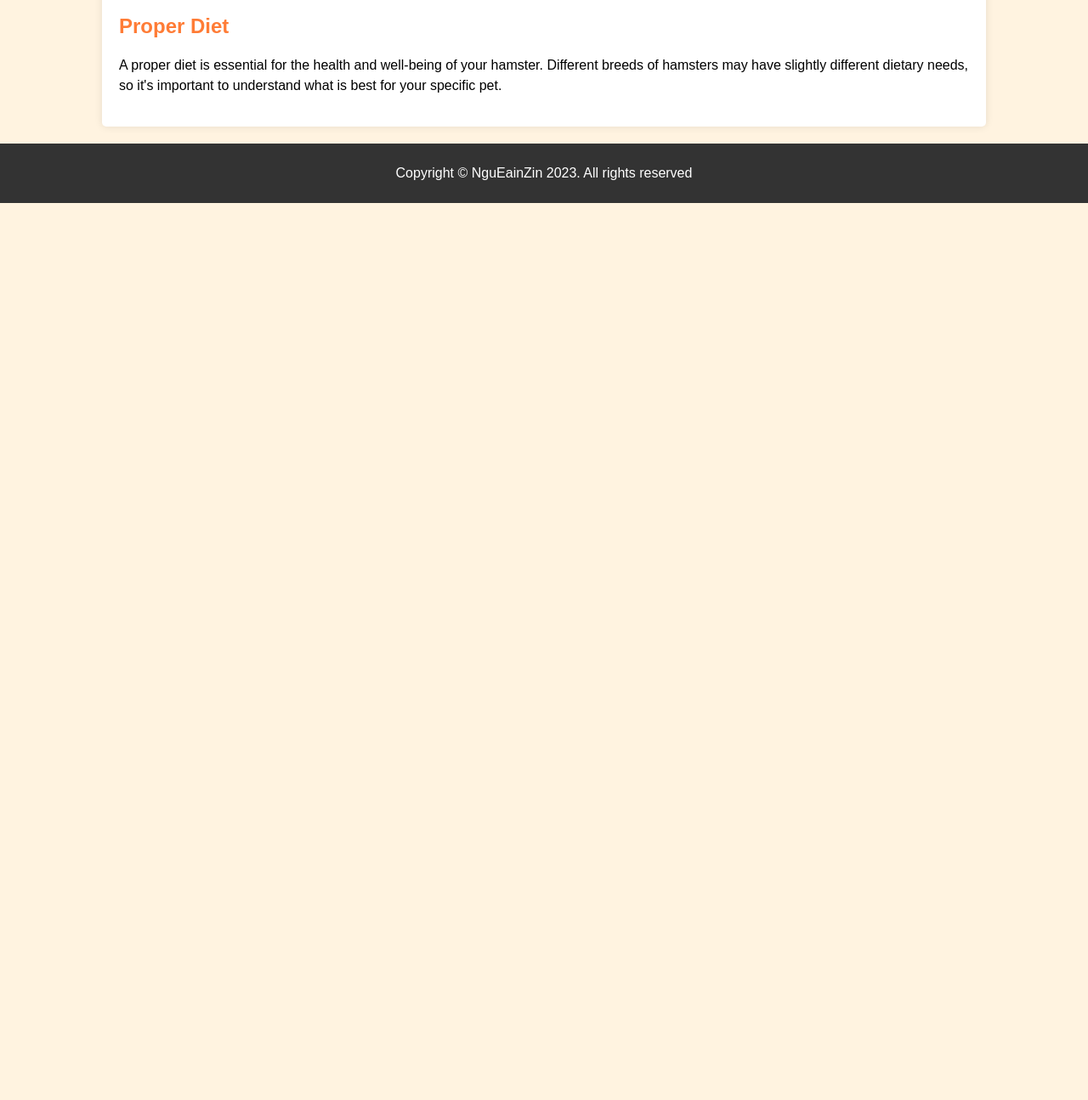
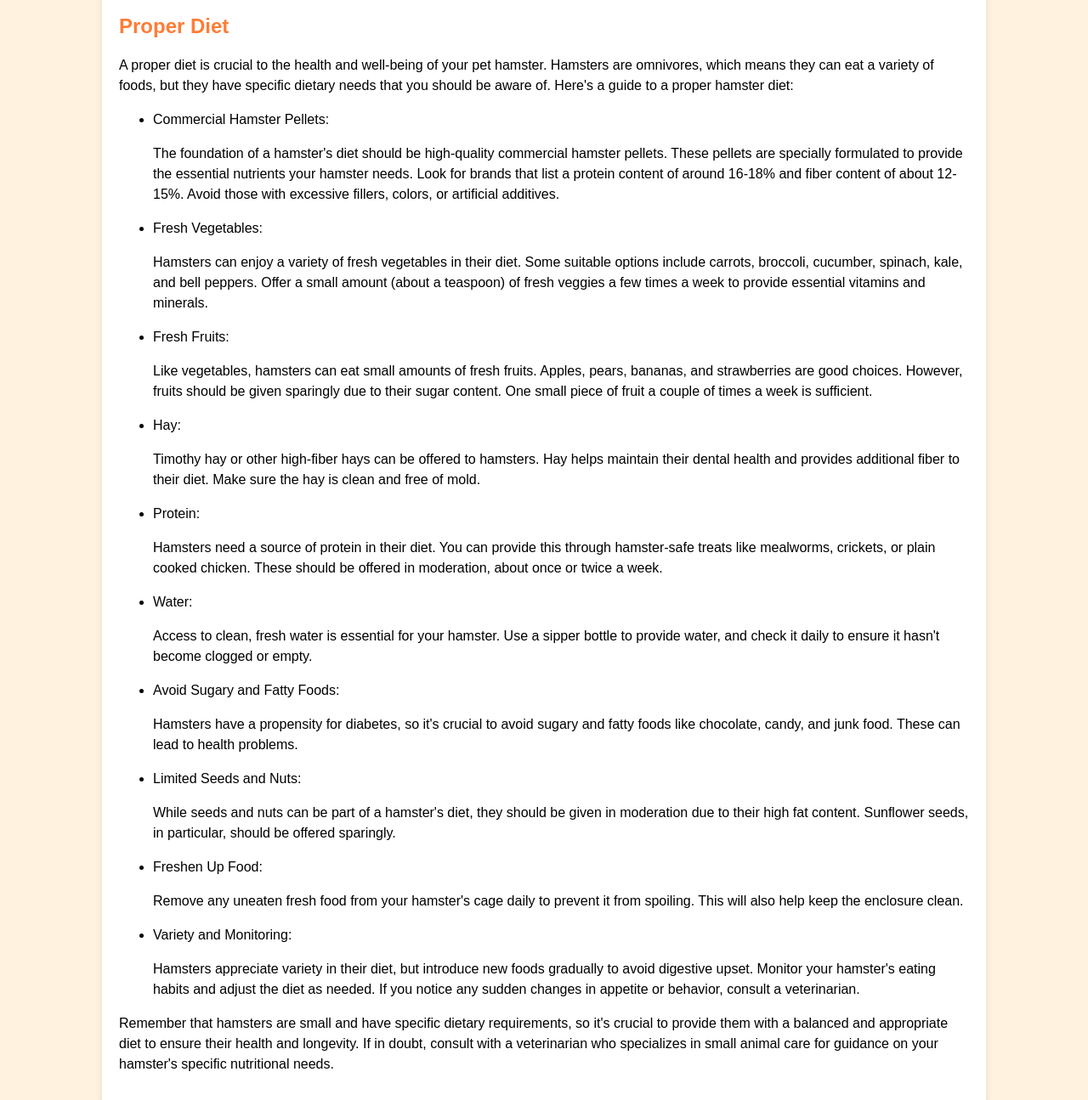
Before and after one commit to williamKhine/hamster-website, a plain HTML site: page hamsterCare.html in a window 1280 px wide. Shown: the part 2245-3540 px from the top of the page at 85% size. Before the commit the page ends 2484 px from the top, so only its background shows below. Drawn offline with Linux system fonts and the light colour scheme.

Commit message:
diet section content

```diff
--- a/hamsterCare.html
+++ b/hamsterCare.html
@@ -196,13 +196,35 @@
             <section id="diet" class="content-section">
                 <h2 class="section-title">Proper Diet</h2>
                 <article>
-                    <p class="content-paragraph">A proper diet is essential for the health and well-being of your
-                        hamster. Different breeds of hamsters may have slightly different dietary needs, so it's
-                        important to understand what is best for your specific pet.</p>
+                    <p class="content-paragraph">A proper diet is crucial to the health and well-being of your pet hamster. Hamsters are omnivores, which means they can eat a variety of foods, but they have specific dietary needs that you should be aware of. Here's a guide to a proper hamster diet:</p>
+                    <ul class="content-paragraph">
+                        <li class="subsection">Commercial Hamster Pellets:</li>
+                            <p>The foundation of a hamster's diet should be high-quality commercial hamster pellets. These pellets are specially formulated to provide the essential nutrients your hamster needs. Look for brands that list a protein content of around 16-18% and fiber content of about 12-15%. Avoid those with excessive fillers, colors, or artificial additives.</p>
+                        <li class="subsection">Fresh Vegetables:</li>
+                            <p>Hamsters can enjoy a variety of fresh vegetables in their diet. Some suitable options include carrots, broccoli, cucumber, spinach, kale, and bell peppers. Offer a small amount (about a teaspoon) of fresh veggies a few times a week to provide essential vitamins and minerals.</p>
+                        <li class="subsection">Fresh Fruits:</li>
+                            <p>Like vegetables, hamsters can eat small amounts of fresh fruits. Apples, pears, bananas, and strawberries are good choices. However, fruits should be given sparingly due to their sugar content. One small piece of fruit a couple of times a week is sufficient.</p>
+                        <li class="subsection">Hay:</li>
+                            <p>Timothy hay or other high-fiber hays can be offered to hamsters. Hay helps maintain their dental health and provides additional fiber to their diet. Make sure the hay is clean and free of mold.</p>
+                        <li class="subsection">Protein:</li>
+                            <p>Hamsters need a source of protein in their diet. You can provide this through hamster-safe treats like mealworms, crickets, or plain cooked chicken. These should be offered in moderation, about once or twice a week.</p>
+                        <li class="subsection">Water:</li>
+                            <p>Access to clean, fresh water is essential for your hamster. Use a sipper bottle to provide water, and check it daily to ensure it hasn't become clogged or empty.</p>
+                        <li class="subsection">Avoid Sugary and Fatty Foods:</li>
+                            <p>Hamsters have a propensity for diabetes, so it's crucial to avoid sugary and fatty foods like chocolate, candy, and junk food. These can lead to health problems.</p>
+                        <li class="subsection">Limited Seeds and Nuts:</li>
+                            <p>While seeds and nuts can be part of a hamster's diet, they should be given in moderation due to their high fat content. Sunflower seeds, in particular, should be offered sparingly.</p>
+                        <li class="subsection">Freshen Up Food:</li>
+                            <p>Remove any uneaten fresh food from your hamster's cage daily to prevent it from spoiling. This will also help keep the enclosure clean.</p>
+                        <li class="subsection">Variety and Monitoring:</li>
+                            <p>Hamsters appreciate variety in their diet, but introduce new foods gradually to avoid digestive upset. Monitor your hamster's eating habits and adjust the diet as needed. If you notice any sudden changes in appetite or behavior, consult a veterinarian.</p>
+                    </ul>
+                    <p class="content-paragraph">Remember that hamsters are small and have specific dietary requirements, so it's crucial to provide them with a balanced and appropriate diet to ensure their health and longevity. If in doubt, consult with a veterinarian who specializes in small animal care for guidance on your hamster's specific nutritional needs.</p>
                 </article>
             </section>
         </main>
     </div>
+
     <footer class="footer">
         <p class="footer-text">Copyright © NguEainZin 2023. All rights reserved</p>
     </footer>
```
